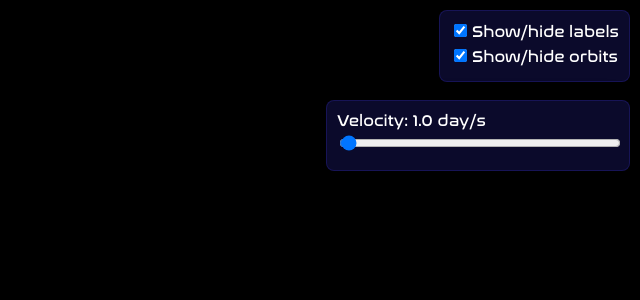
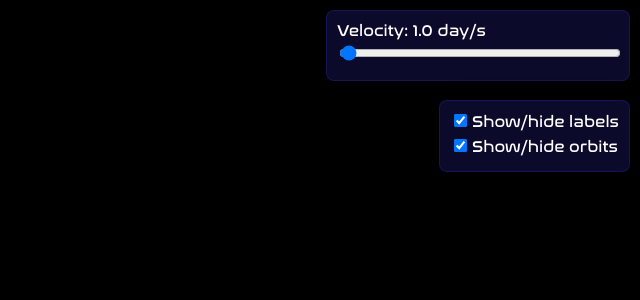
Before and after one commit to EstebanAP1/near-space, a React (Vite) app: page / in a window 1280 px wide. Shown: the top 300 px of the page, without its empty margins (640-1280 px from the left). Built offline with nearby package versions, Linux system fonts and the light colour scheme; no server answers.

Commit message:
presentation v4.1

```diff
--- a/src/App.jsx
+++ b/src/App.jsx
@@ -36,8 +36,8 @@ function App() {
         </EffectComposer>
       </Canvas>
 
+      <SpeedControl />
       <UIControls />
-      <SpeedControl />
       <PlanetDetails />
     </>
   )
--- a/src/index.css
+++ b/src/index.css
@@ -50,11 +50,11 @@ body {
 }
 
 .ui-controls {
-  top: 10px;
+  top: 100px;
 }
 
 .speed-control {
-  top: 100px;
+  top: 10px;
   max-width: 350px;
 }
 
```
